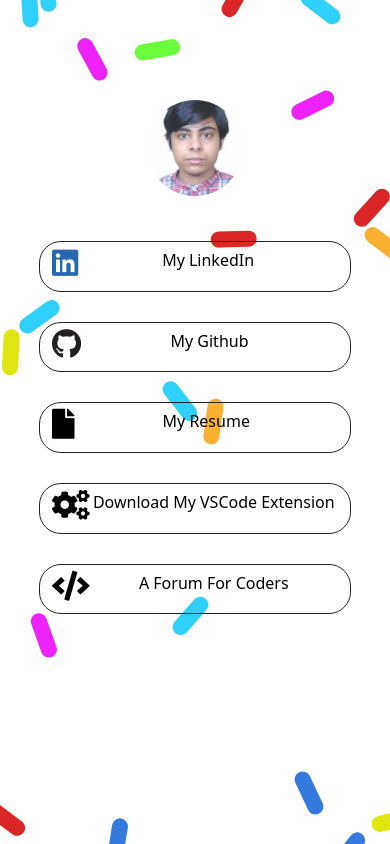
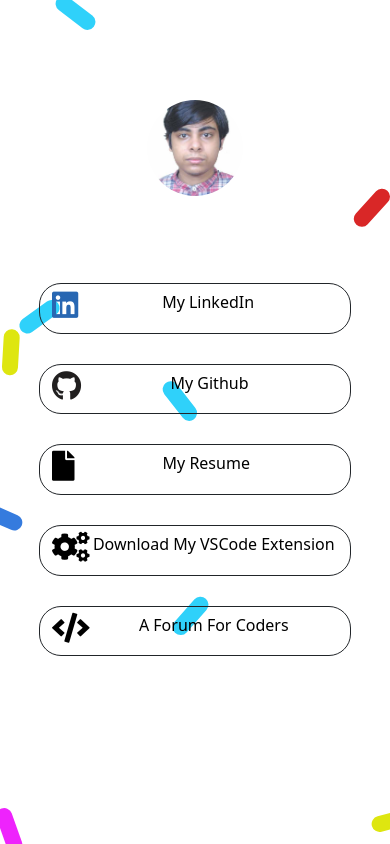
Before and after one commit to ArpanKrChakraborty/MyLinktree, a PHP site: page / in a window 390 px wide. Run offline with PHP 8.4, Linux system fonts and the light colour scheme.

Commit message:
Fix mobile version look

```diff
--- a/src/CSS/app.css
+++ b/src/CSS/app.css
@@ -50,8 +50,8 @@ body {
 
 #labels {
     position: absolute;
-    top: 25%;
-    left: 10%;
+    top: 30vh;
+    left: 10vw;
 }
 #linkedin {
     font-size: 30px;
--- a/src/Java Script/app.js
+++ b/src/Java Script/app.js
@@ -4,6 +4,8 @@ let ctx = null;
 // let c1 = 100, c2 = 100;
 let slope = 2 * Math.PI / 360 * 70;
 let pills = [];
+
+let ID = -1;
 
 // colors: light green, pink, orange, blue, red, purple , yellow
 
@@ -26,8 +28,9 @@ let init = () => {
         ctx = canvas.getContext('2d');
         ctx.canvas.height = window.innerHeight;
         ctx.canvas.width = window.innerWidth;
+        console.log(ctx.canvas.height,ctx.canvas.width);
         // Populate Pills array with values
-        for(let i = 1; i <= 30; ++i){
+        for(let i = 1; i <= Number(window.innerWidth / 100) + 10; ++i){
             pills.push({
                 c1: getRandomArbitrary(-25,ctx.canvas.width + 5),
                 c2: getRandomArbitrary(-25,ctx.canvas.height + 5),
@@ -98,15 +101,15 @@ let doAnimation = () => {
     // }
     // let currRadian = ((2 * Math.PI) / 360) * alpha;
     // drawShape(c1,c2,currRadian,'blue');
-    window.requestAnimationFrame(doAnimation);
+    ID = window.requestAnimationFrame(doAnimation);
 }
 
 window.onresize = () => {
-    ctx.canvas.width = window.innerWidth;
-    ctx.canvas.height = window.innerHeight;
-    // window.cancelAnimationFrame(ID); the above approach looks better, hence not using this
-    // pills = [];
-    // init();
+    // ctx.canvas.width = window.innerWidth;
+    // ctx.canvas.height = window.innerHeight;
+    window.cancelAnimationFrame(ID); // the above approach looks better, hence not using this
+    pills = [];
+    init();
 }
 
 init();
```
